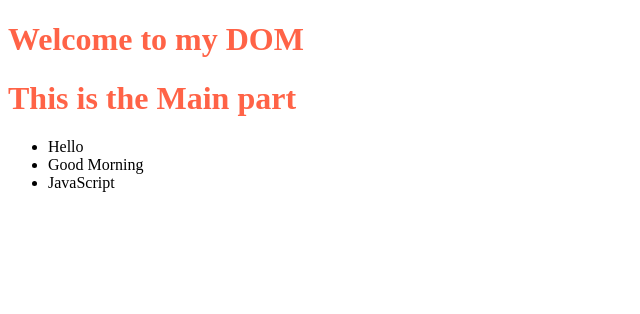
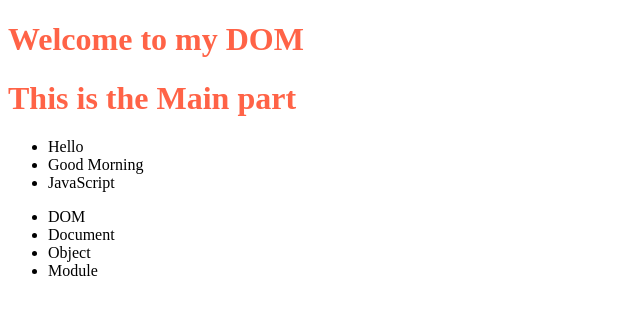
Before and after one commit to Ranzu02/Integrate-JavaScript, a plain HTML site: page Tour of DOM (Document Object Model)/index.html in a window 1280 px wide. Shown: the whole page, without its empty margins (0-640 px from the left). Drawn offline with Linux system fonts and the light colour scheme.

Commit message:
first commi

```diff
--- a/Tour of DOM (Document Object Model)/index.html
+++ b/Tour of DOM (Document Object Model)/index.html
@@ -22,6 +22,12 @@
             <li>Good Morning</li>
             <li>JavaScript</li>
         </ul>
+        <ul>
+            <li>DOM</li>
+            <li>Document</li>
+            <li>Object</li>
+            <li>Module</li>
+        </ul>
     </main>
 </body>
 
```
